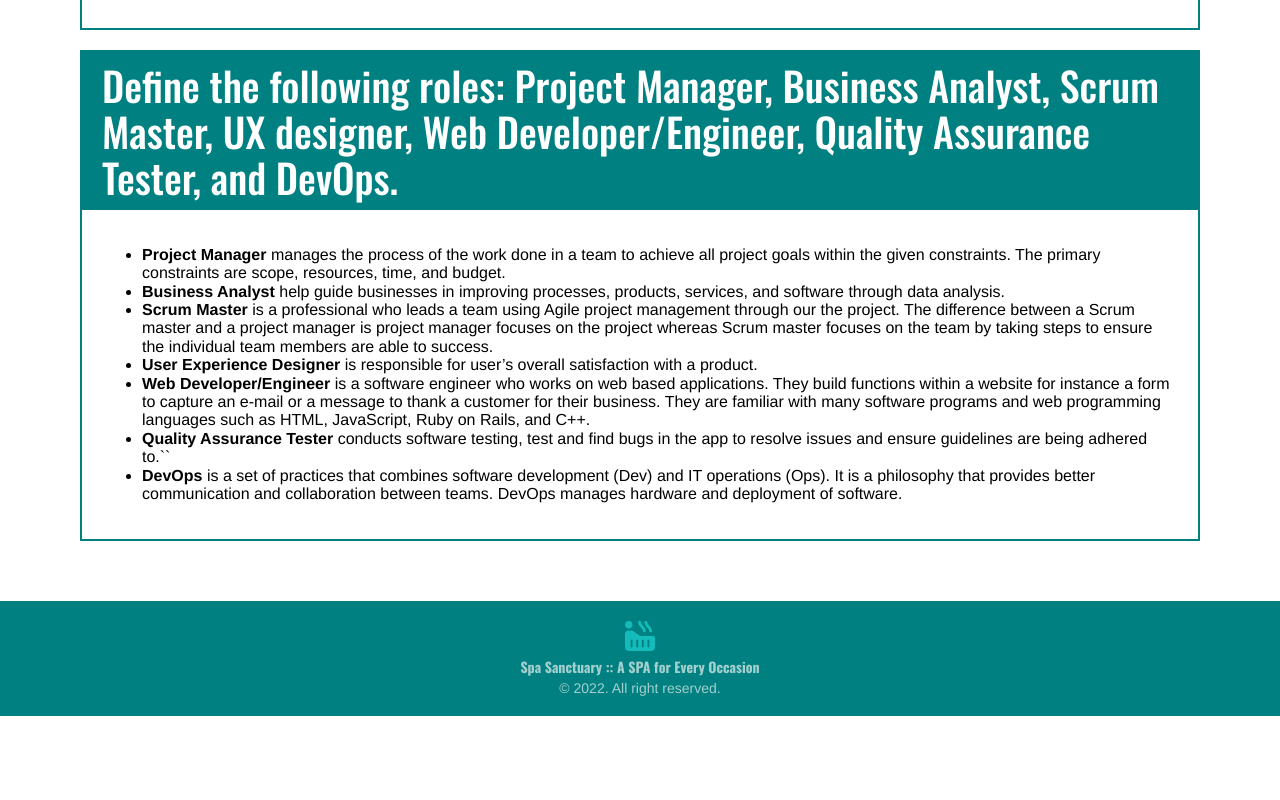
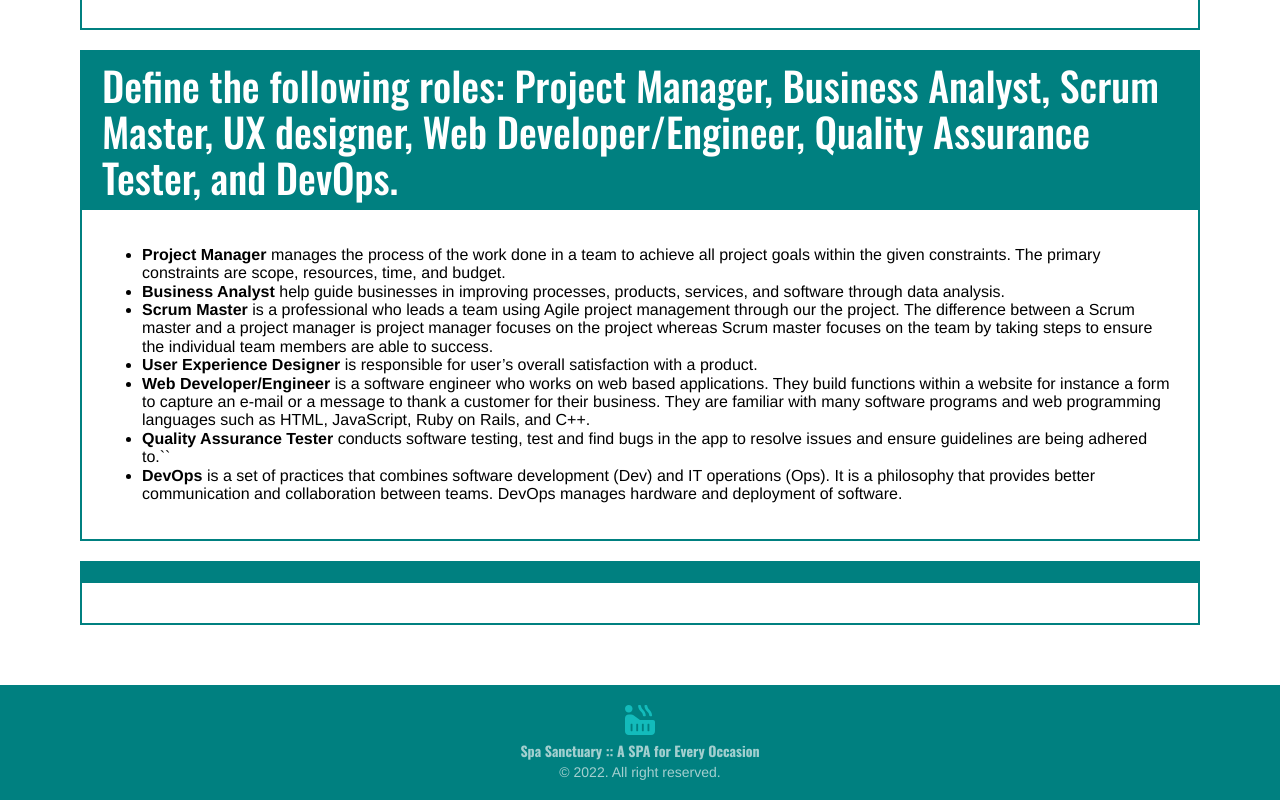
Before and after one commit to christinal59/Web-1-Li-Christina-Final, a React (Create React App) app: page /homework in a window 1280 px wide. Shown: the part 2804-3604 px from the top of the page. Before the commit the page ends 3520 px from the top, so only its background shows below. Built offline with nearby package versions, Linux system fonts and the light colour scheme.

Commit message:
Updating Homework

```diff
--- a/src/React/Homework/Essays/Essays.jsx
+++ b/src/React/Homework/Essays/Essays.jsx
@@ -133,6 +133,9 @@ const Essays= () => {
                     </li>
                 </ul>
             </Essay>
+            <Essay>
+
+            </Essay>
         </EssaysStyled>
     )
 }
```
